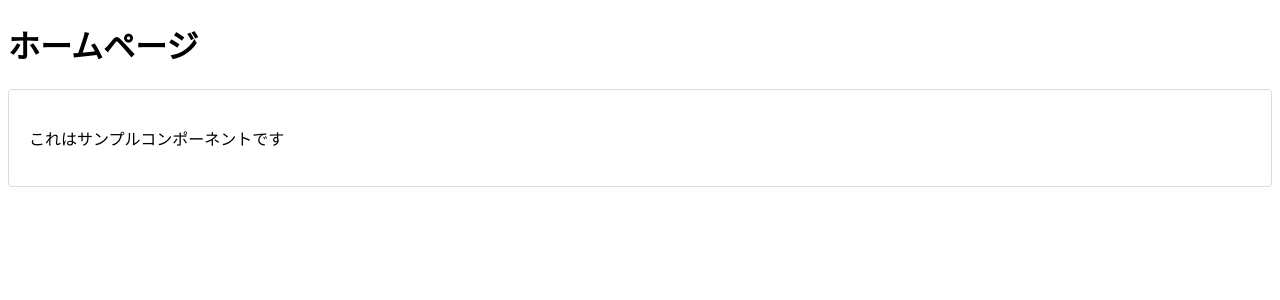
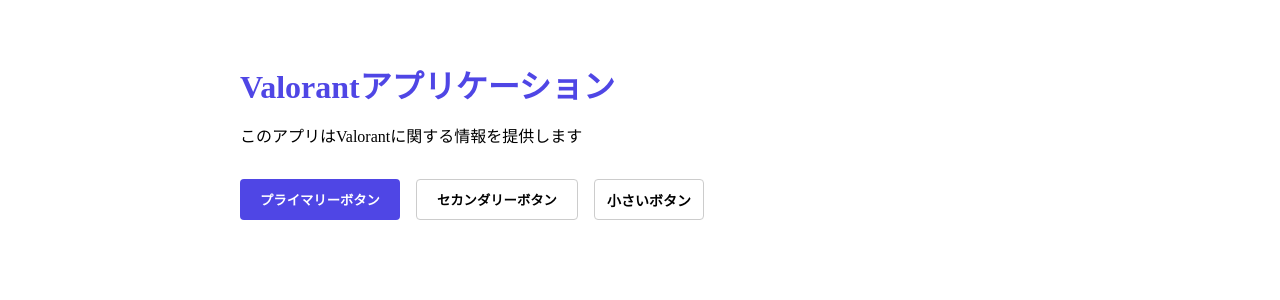
Before and after one commit to gamers-hack/valorant, a Nuxt app: page / in a window 1280 px wide. Shown: the top 300 px of the page. Built offline with nearby package versions, Linux system fonts and the light colour scheme.

Commit message:
feat: ESLintルールの整備とパスエイリアスの設定

```diff
--- a/package.json
+++ b/package.json
@@ -10,6 +10,7 @@
     "postinstall": "nuxt prepare",
     "lint": "eslint . && prettier --check .",
     "lint:fix": "eslint . --fix && prettier --write .",
+    "lint:file": "eslint",
     "format": "prettier --write .",
     "format:check": "prettier --check ."
   },
--- a/src/pages/index.vue
+++ b/src/pages/index.vue
@@ -1,15 +1,35 @@
 <template>
-  <div>
-    <h1>ホームページ</h1>
-    <ExampleComponent />
+  <div class="container">
+    <h1>Valorantアプリケーション</h1>
+    <p>このアプリはValorantに関する情報を提供します</p>
+
+    <div class="button-container">
+      <Button primary>プライマリーボタン</Button>
+      <Button>セカンダリーボタン</Button>
+      <Button small>小さいボタン</Button>
+    </div>
   </div>
 </template>
 
-<script setup>
-import ExampleComponent from '@/components/ExampleComponent.vue';
-// ページのロジックをここに記述
+<script setup lang="ts">
+import Button from '@/uiParts/Button.vue';
 </script>
 
 <style scoped>
-/* ページ固有のスタイルをここに記述 */
+.container {
+  max-width: 800px;
+  margin: 0 auto;
+  padding: 2rem;
+}
+
+.button-container {
+  display: flex;
+  gap: 1rem;
+  margin-top: 2rem;
+}
+
+h1 {
+  color: #4f46e5;
+  margin-bottom: 1rem;
+}
 </style>
--- /dev/null
+++ b/src/pages/test-rule.vue
@@ -0,0 +1,18 @@
+<template>
+  <div>
+    <h1>ルールテスト</h1>
+    <!-- これはルール違反になるはずです -->
+    <IndexPage />
+  </div>
+</template>
+
+<script setup lang="ts">
+// この行はページから別のページをインポートしているためエラーになるはずです
+import IndexPage from '@/pages/index.vue';
+</script>
+
+<style scoped>
+h1 {
+  color: red;
+}
+</style>
--- /dev/null
+++ b/src/uiParts/Button.vue
@@ -0,0 +1,56 @@
+<template>
+  <button
+    class="ui-button"
+    :class="{ 'ui-button--primary': primary, 'ui-button--small': small }"
+    @click="onClick"
+  >
+    <slot />
+  </button>
+</template>
+
+<script setup lang="ts">
+interface Props {
+  primary?: boolean;
+  small?: boolean;
+}
+
+withDefaults(defineProps<Props>(), {
+  primary: false,
+  small: false,
+});
+
+const emit = defineEmits<{
+  (e: 'click', event: MouseEvent): void;
+}>();
+
+const onClick = (event: MouseEvent) => {
+  emit('click', event);
+};
+</script>
+
+<style scoped>
+.ui-button {
+  padding: 10px 20px;
+  border-radius: 4px;
+  font-weight: 600;
+  cursor: pointer;
+  border: 1px solid #ccc;
+  background-color: white;
+  transition: all 0.2s ease;
+}
+
+.ui-button--primary {
+  background-color: #4f46e5;
+  color: white;
+  border: none;
+}
+
+.ui-button--small {
+  padding: 6px 12px;
+  font-size: 0.875rem;
+}
+
+.ui-button:hover {
+  opacity: 0.9;
+}
+</style>
```
Also changed, not shown: eslint.config.mjs (+48 -1 lines), src/uiParts/TestImport.vue (added, +18 -0 lines), tsconfig.json (+6 -1 lines).
